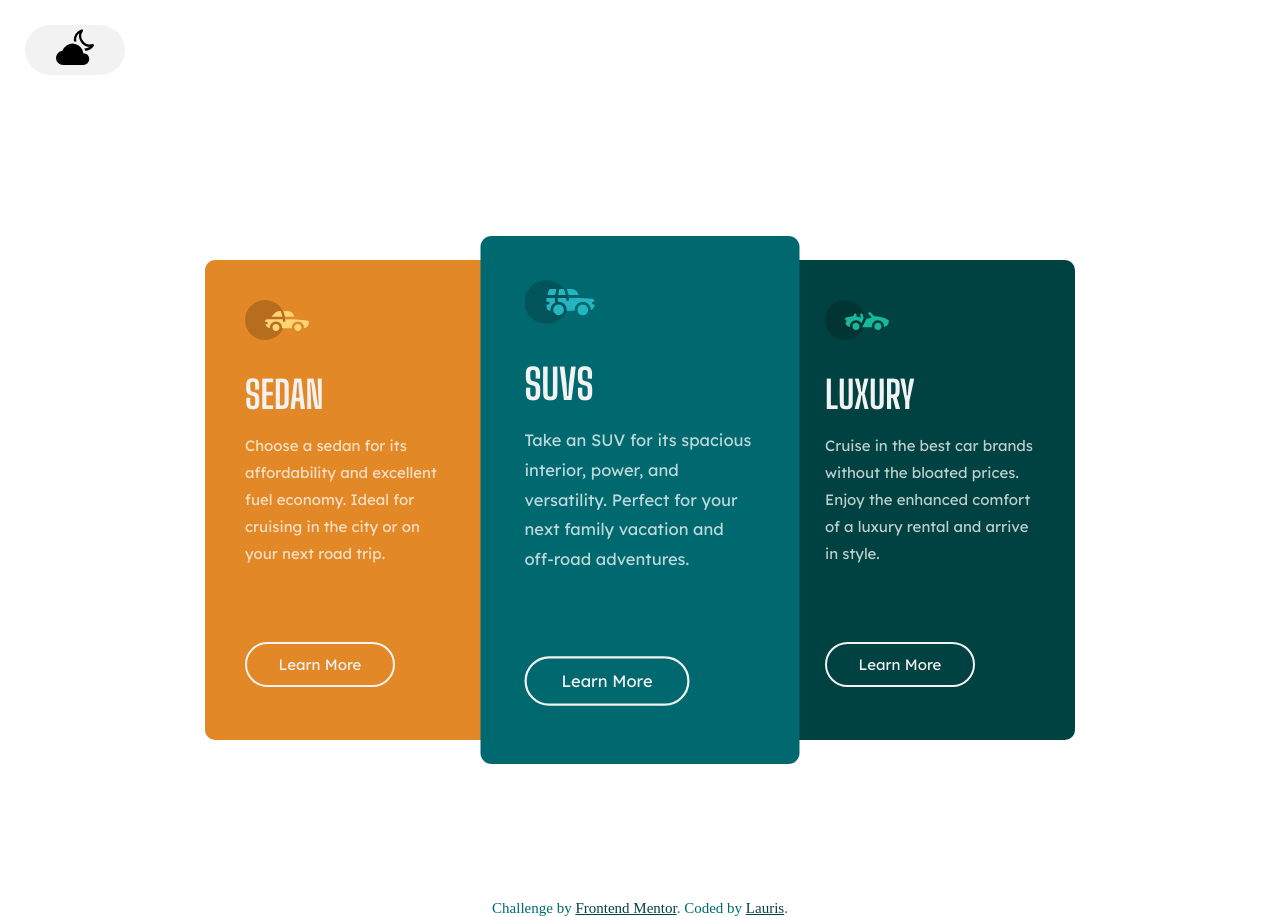
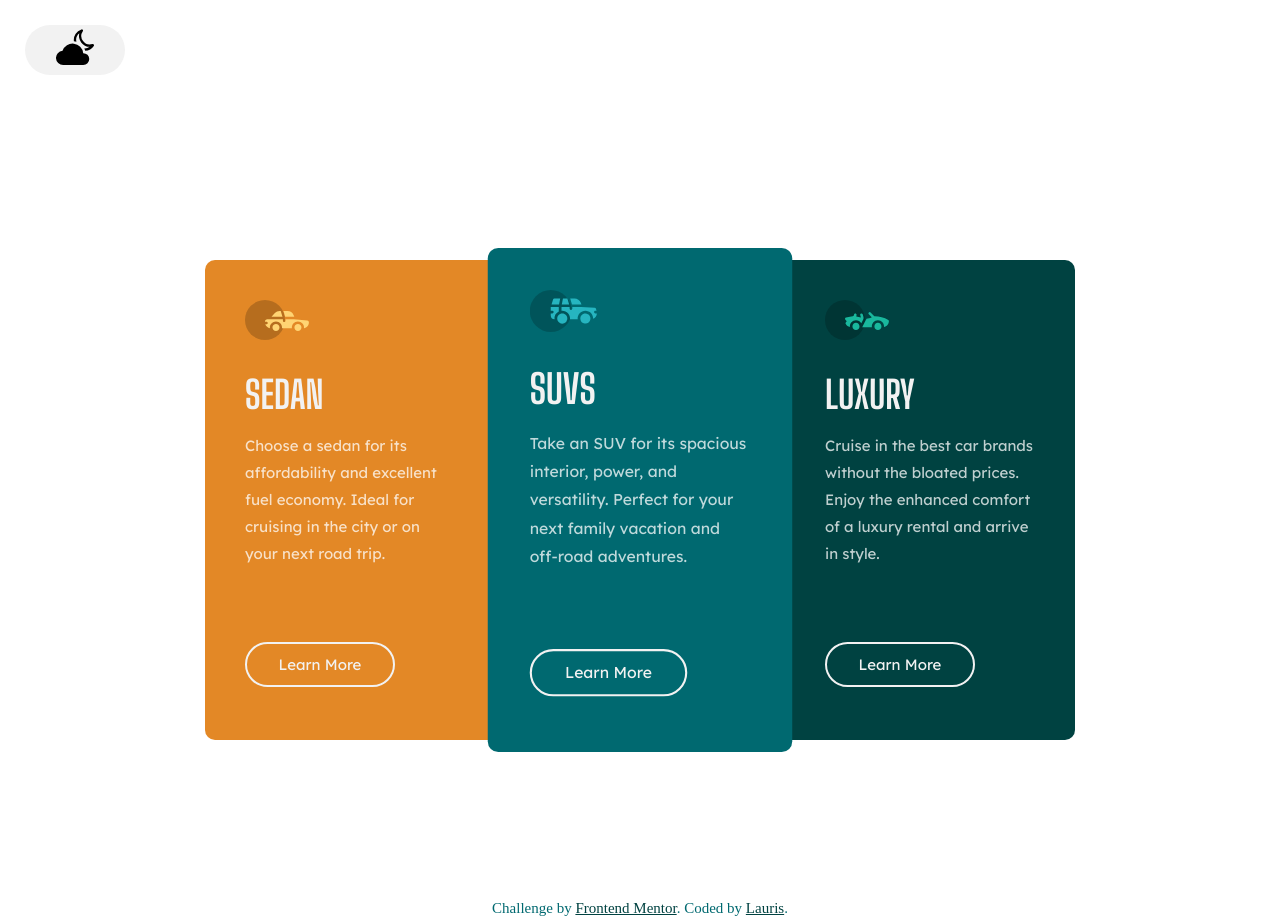
Before and after one commit to lauriselvijs/3-column-preview-card-component, a React (Create React App) app: page / in a window 1280 px wide. In both pictures the pointer is over the element 640 px from the left and 500 px from the top of the page. Built offline with nearby package versions, Linux system fonts and the light colour scheme.

Commit message:
minor fix

```diff
--- a/package.json
+++ b/package.json
@@ -15,8 +15,7 @@
     "react-icons": "^4.3.1",
     "react-scripts": "5.0.0",
     "sass": "^1.50.0",
-    "typescript": "^4.6.3",
-    "web-vitals": "^2.1.4"
+    "typescript": "^4.6.3"
   },
   "scripts": {
     "start": "react-scripts start",
--- a/src/style/block/_button.scss
+++ b/src/style/block/_button.scss
@@ -11,12 +11,7 @@
     color: if($clicked, none, $very-light-gray);
 
     &:hover {
-      transform: scale(1.1);
       cursor: pointer;
-    }
-
-    &:active {
-      transform: translate(2px);
     }
   }
 }
--- a/src/style/block/_card.scss
+++ b/src/style/block/_card.scss
@@ -38,9 +38,11 @@
       margin-bottom: 75px;
     }
 
+    transition: transform 0.1s linear;
+
     &:hover {
       border-radius: $border-hover;
-      transform: scale(1.1);
+      transform: scale(1.05);
       cursor: default;
     }
   }
```
Also changed, not shown: 1 other file (tests, documents, lock files or other folders).
